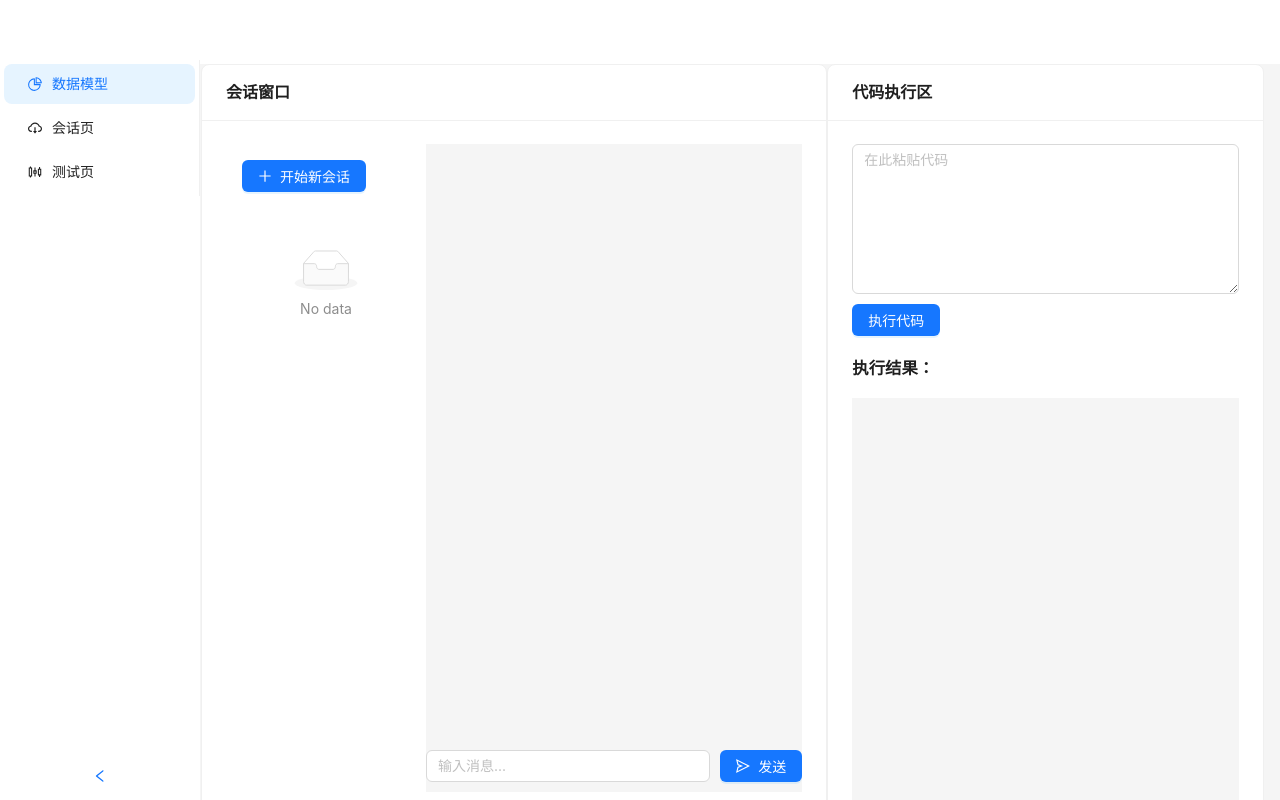
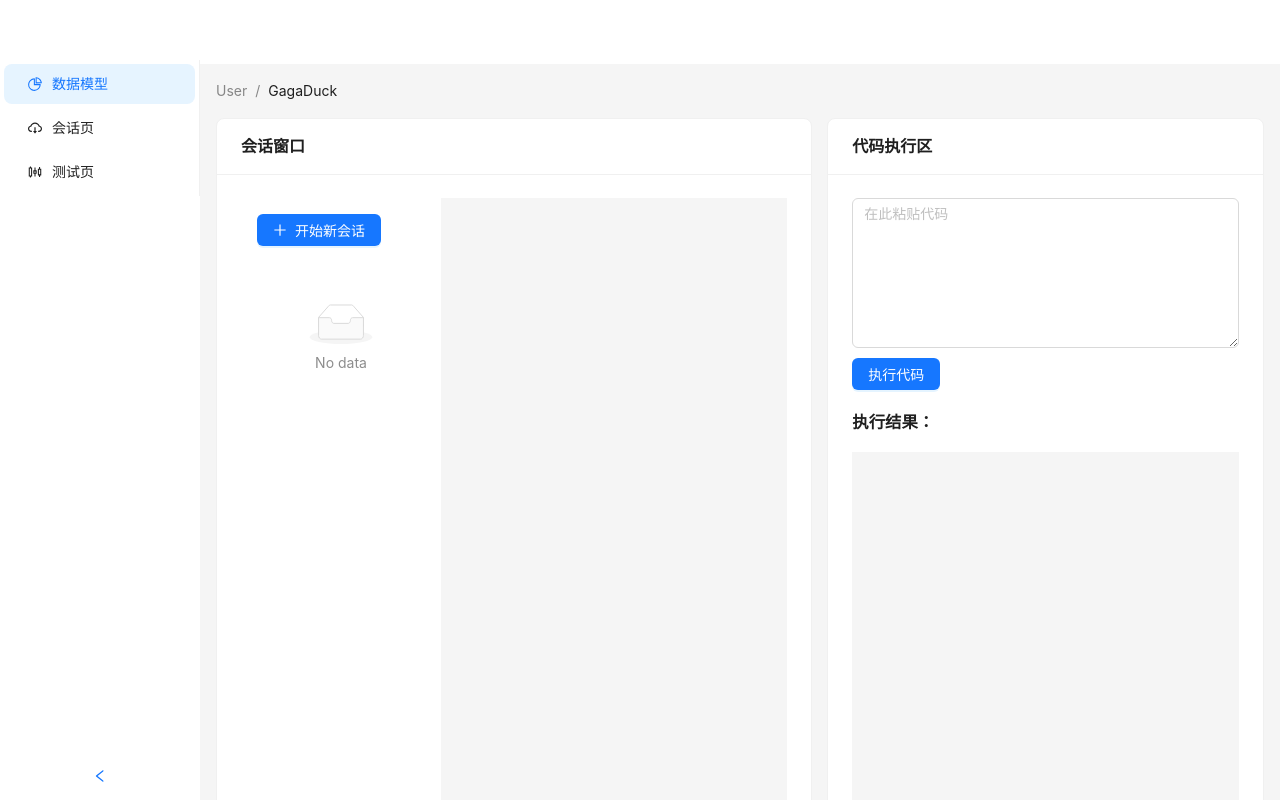
Before and after one commit to dongchen12/data-governance-platform-frontend, a React (Create React App) app: page /chatPage in a window 1280 px wide. Shown: the top 800 px of the page. Built offline with nearby package versions, Linux system fonts and the light colour scheme.

Commit message:
MERGE_DEV ver1.0 2023/12/6

```diff
--- a/src/pages/ChatPage.js
+++ b/src/pages/ChatPage.js
@@ -1,14 +1,20 @@
 import React from 'react';
-import {Row, Col, Card} from 'antd';
+import {Row, Col, Card, Breadcrumb} from 'antd';
 import ChatBox from "../components/Chat";
 import CodeExecution from "../components/CodeExecution";
 
 const ChatPage = () => {
     return (
-
+        <div>
+            <Breadcrumb
+                style={{
+                    margin: '16px 0',
+                }}
+                items={[{title: 'User'}, {title: 'GagaDuck'}]}
+            />
             <Row>
                 <Col span={14}  >
-                <Card title="会话窗口" bordered={true} style={{marginLeft:"-15px"}}>
+                    <Card title="会话窗口" bordered={true} style={{marginRight:"15px"}}>
                         <ChatBox/>
                     </Card>
                 </Col>
@@ -18,7 +24,7 @@ const ChatPage = () => {
                     </Card>
                 </Col>
             </Row>
-
+        </div>
     );
 }
 
```
Lines whose indentation alone changed are shown as unchanged.
